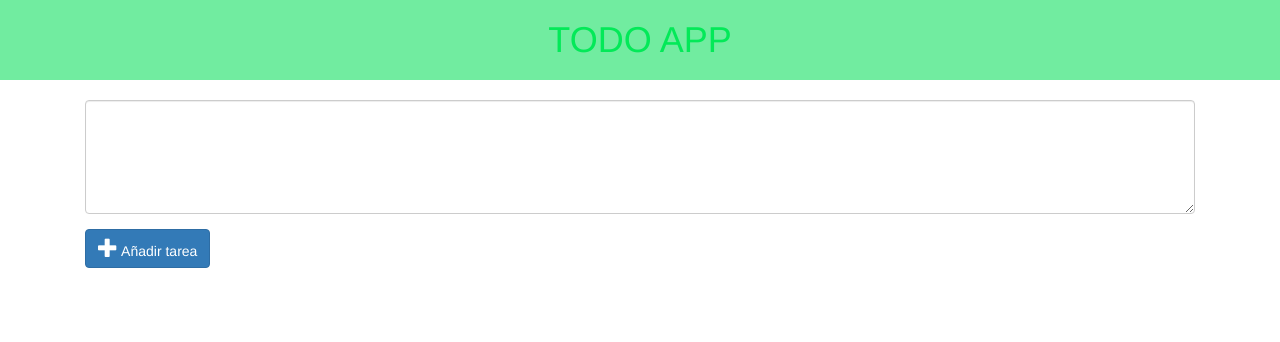
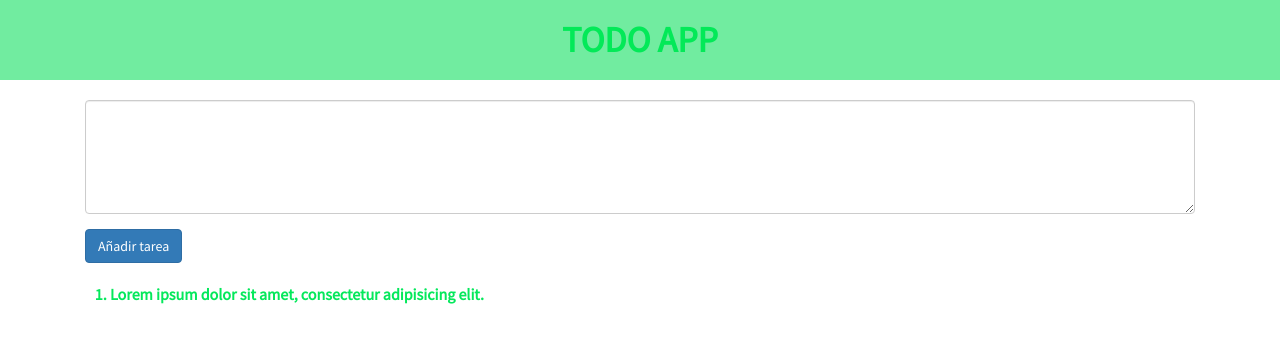
Before and after one commit to ConniStein/todoapp, a plain HTML site: page index.html in a window 1280 px wide. Drawn offline with nearby package versions, Linux system fonts and the light colour scheme.

Commit message:
cambios a css, nada de javascript...NADA

```diff
--- a/css/main.css
+++ b/css/main.css
@@ -1,11 +1,23 @@
+*{
+	font-family: 'Source Sans Pro', sans-serif;
 
+}
 .header{
 	background-color: #71ECA0;
 	margin: 0px;
 	color: #03E958;
 	padding: 20px;
+	font-weight: bolder;
 }
 
 .icono-boton{
 	font-size: 20px;
 }
+
+.elementoprueba{
+	margin-top: 20px;
+	font-size: 16px;
+	font-weight: bold;
+	color:#04E85B;
+	list-style-type: decimal;
+}
--- a/index.html
+++ b/index.html
@@ -5,6 +5,7 @@
 	<title>To Do App</title>
 	<link rel="stylesheet" href="css/main.css">
 	<link rel="stylesheet" href="css/bootstrap.css">
+	<link href='https://fonts.googleapis.com/css?family=Source+Sans+Pro' rel='stylesheet' type='text/css'>
 
 </head>
 <body>
@@ -20,16 +21,19 @@
 		<div class="col-md-12">
 			<div class="form-group">
 			  <label for="comment"></label>
-			  <textarea class="form-control" rows="5" id="comment"></textarea>
+			  <textarea class="form-control" rows="5" id="agregarTarea"></textarea>
 			</div>
-			<a href="#" class="btn btn-primary"><span class="glyphicon glyphicon-plus icono-boton"></span> Añadir tarea</a>
+			<a href="#" class="btn btn-primary" id="botonAgregar"> Añadir tarea</a>
 		</div>
 	</section>
-
+	<!--<span class="glyphicon glyphicon-plus icono-boton"></span>-->
 	<section class="container">
 		<div class="col-md-12">
-			<div class="row">
-				<!--aqui van las tareas-->
+			<div class="row" id="tareas">
+				<ul>
+					<li class="elementoprueba">Lorem ipsum dolor sit amet, consectetur adipisicing elit.</li>
+					<!--aqui van las tareas-->
+				</ul>
 			</div>
 		</div>
 	</section>
--- a/main.css
+++ /dev/null
@@ -1,13 +0,0 @@
-.container-fluid{
-	margin-left:-15px;
-	margin-right: -15px;
-}
-
-.header{
-	background-color: #002240;
-	margin: 0px;
-}
-h1{
-	color: #04E85B;
-	padding: 20px;
-}
--- a/toDo.js
+++ b/toDo.js
@@ -0,0 +1,3 @@
+// vnkfdjndvsjnbeakjdkl
+//AAAAAAAAAAAAAAAHHHHHHHHHHHHH
+//NO ENTIENDO
```
